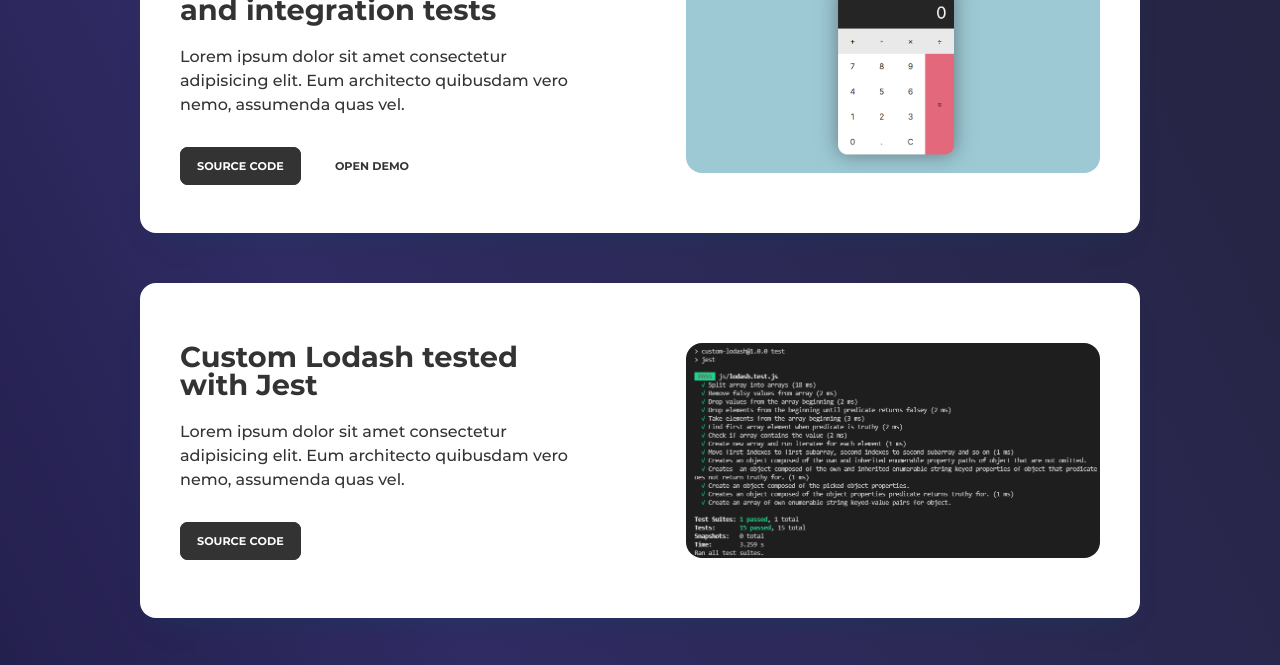
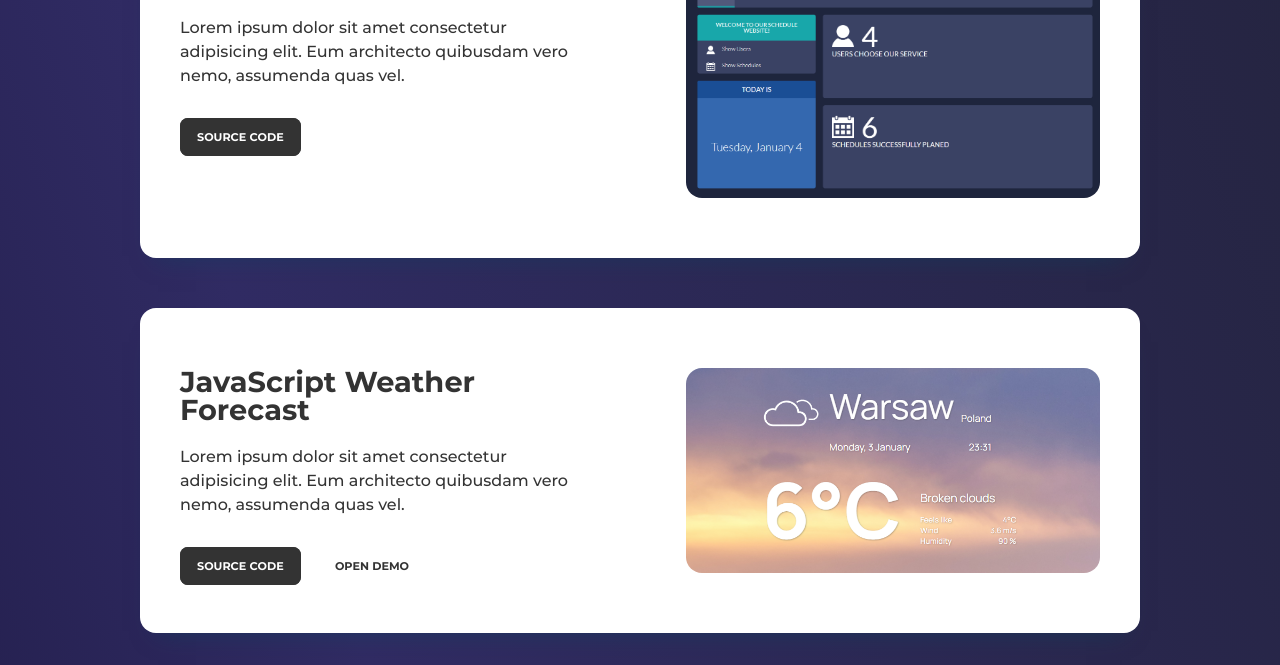
Before and after one commit to yellowgiraffe/gallery-of-projects, a plain HTML site: page index.html in a window 1280 px wide. Shown: the part 333-998 px from the top of the page. Drawn offline with Linux system fonts and the light colour scheme.

Commit message:
add schedule planning project

```diff
--- a/index.html
+++ b/index.html
@@ -17,6 +17,35 @@
     </header>
     <main class="main">
       <div class="container">
+        <section class="project">
+          <div class="project__content">
+            <div class="project__desc">
+              <h3 class="project__title">Schedule Planning App</h3>
+              <p class="project__about">Lorem ipsum dolor sit amet consectetur
+                adipisicing elit. Eum architecto quibusdam vero nemo, assumenda quas vel.
+              </p>
+              <a href="#" class="project__btn project__source-btn">Source Code</a>
+            </div>
+            <div class="project__preview">
+              <a href="#"><img class="project__img" src="img/schedules.png" alt="Preview - Calculator"></a>
+            </div>
+          </div>
+        </section>
+        <section class="project">
+          <div class="project__content">
+            <div class="project__desc">
+              <h3 class="project__title">JavaScript Weather Forecast</h3>
+              <p class="project__about">Lorem ipsum dolor sit amet consectetur
+                adipisicing elit. Eum architecto quibusdam vero nemo, assumenda quas vel.
+              </p>
+              <a href="https://github.com/yellowgiraffe/weather-forecast-worldwide" class="project__btn project__source-btn">Source Code</a>
+              <a href="https://weather-forecast-worldwide.netlify.app/" class="project__btn project__demo-btn">Open Demo</a>
+            </div>
+            <div class="project__preview">
+              <a href="https://weather-forecast-worldwide.netlify.app/"><img class="project__img" src="img/weather-app.png" alt="Preview - Calculator"></a>
+            </div>
+          </div>
+        </section>
         <section class="project">
           <div class="project__content">
             <div class="project__desc">
```
Also changed, not shown: img/schedules.png (added), img/weather-app.png (added).
